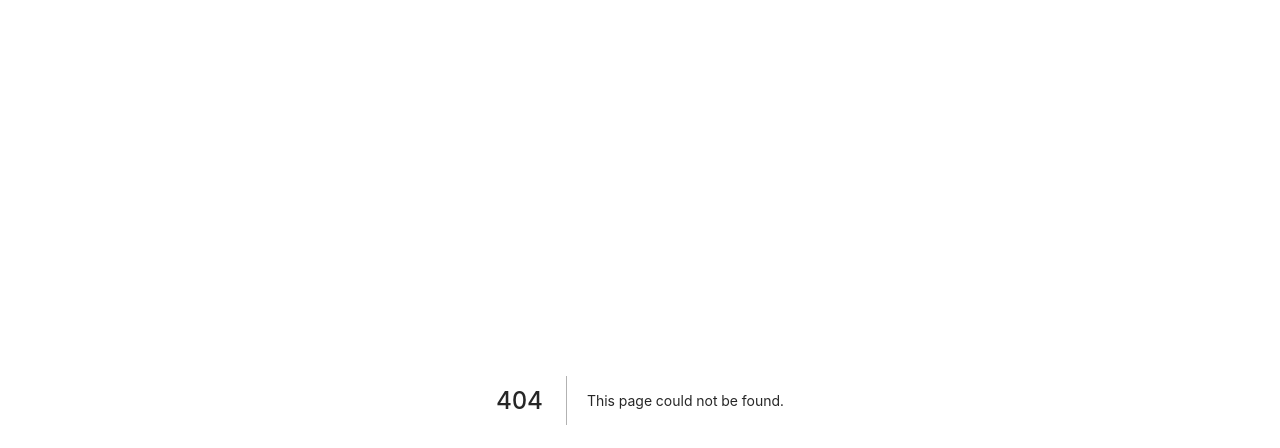
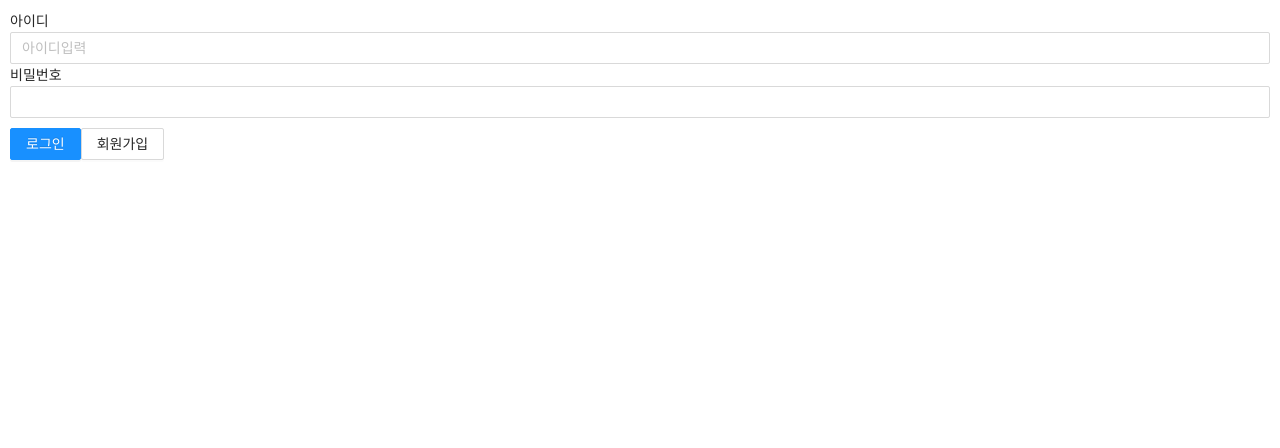
Before and after one commit to zeroyouth/React-NodeBird-SNS, a Next.js app: page /components/LoginForm in a window 1280 px wide. Before the commit this address had no page. Shown: the top 448 px of the page. Built offline with nearby package versions, Linux system fonts and the light colour scheme.

Commit message:
antd 로그인 폼

```diff
--- /dev/null
+++ b/pages/components/LoginForm.js
@@ -0,0 +1,64 @@
+import React, { useState, useCallback } from 'react';
+import { Form, Input, Button } from 'antd';
+import Link from 'next/link';
+import styled from 'styled-components';
+
+const ButtonWrapper = styled.div`
+  margin-top: 10px;
+`;
+
+const FormWrapper = styled(Form)`
+  padding: 10px;
+`;
+
+const LoginForm = ({ setIsLoggedIn }) => {
+  const [id, setId] = useState('');
+  const [password, setPassword] = useState('');
+
+  const onchangeId = useCallback((e) => {
+    setId(e.target.value);
+  }, []);
+
+  const onChangePassword = useCallback((e) => {
+    setPassword(e.target.value);
+  }, []);
+
+
+  const onSubmitForm = useCallback(() => {
+    console.log(id, password);
+    setIsLoggedIn(true);
+  }, [id, password]);
+
+  return (
+    <FormWrapper onFinish={onSubmitForm}>
+      <div>
+        <label htmlFor='user-id'>아이디</label>
+        <br />
+        <Input
+          name='user-id'
+          placeholder='아이디입력'
+          value={id}
+          onChange={onchangeId}
+          required
+        />
+      </div>
+      <div>
+        <label htmlFor='user-password'>비밀번호</label>
+        <br />
+        <Input
+          name='user-password'
+          type='password'
+          value={password}
+          onChange={onChangePassword}
+          required
+        />
+      </div>
+      <ButtonWrapper>
+        <Button type='primary' htmlType='submit' loading={false}>로그인</Button>
+        <Link href="/signup"><a><Button>회원가입</Button></a></Link>
+      </ButtonWrapper>
+    </FormWrapper>
+  );
+};
+
+export default LoginForm;
```
Also changed, not shown: pages/components/AppLayout.js (+12 -3 lines), pages/components/UserProfile.js (added, +27 -0 lines).
